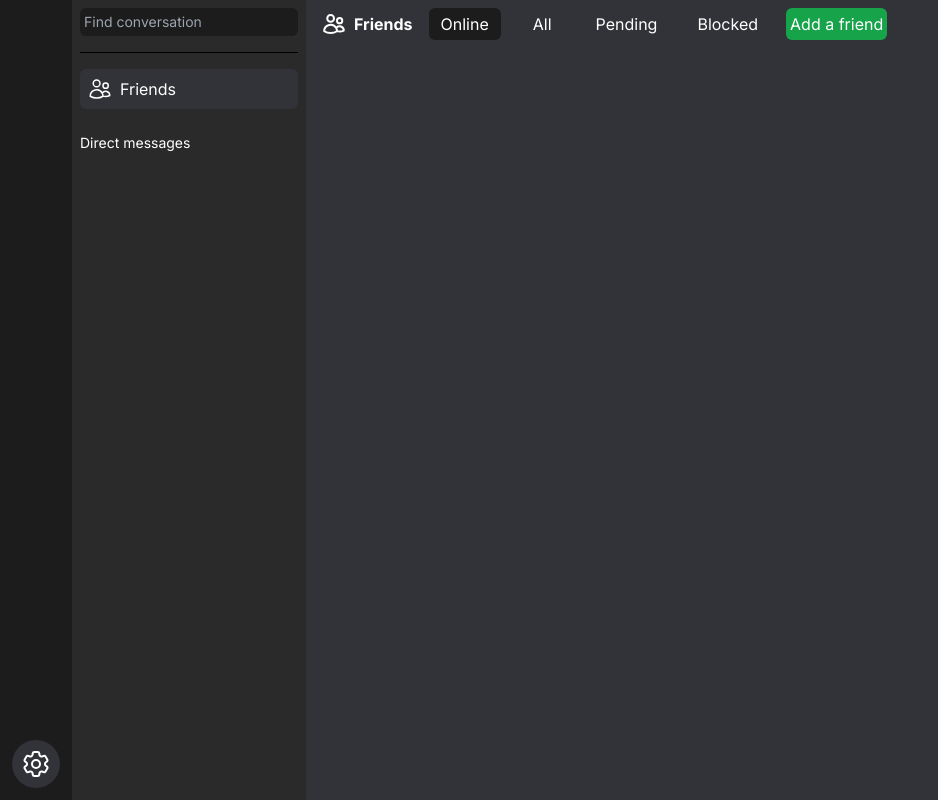
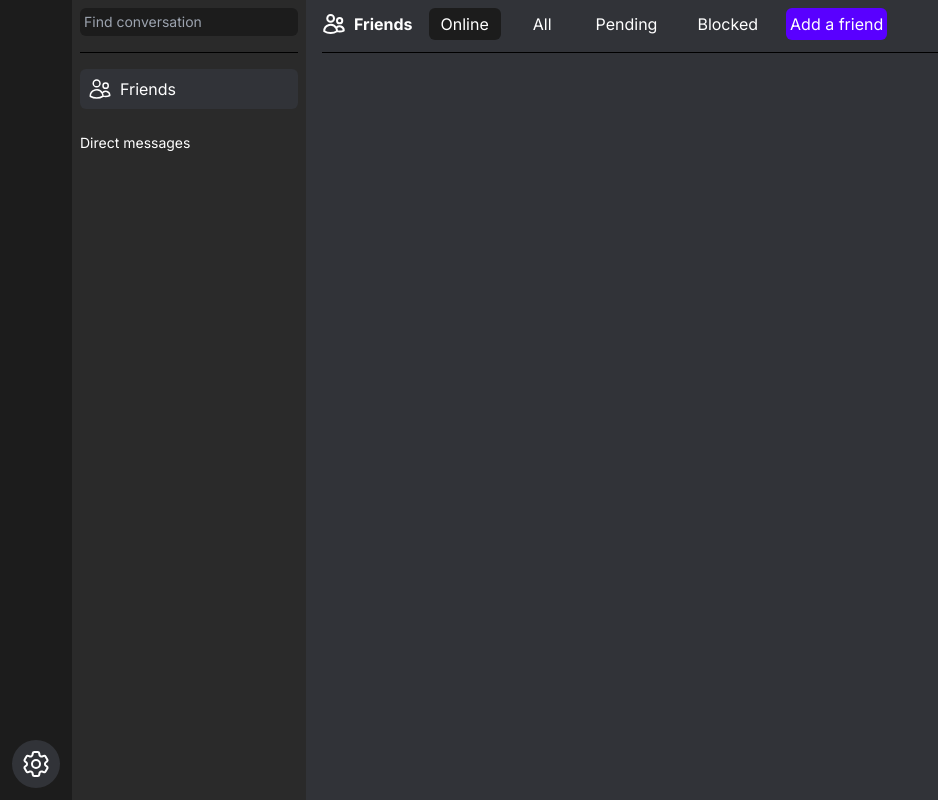
Before and after one commit to jakottelaar/Shaden-frontend, a Next.js app in the folder my-app/: page /home in a window 1280 px wide. Shown: the whole page, without its empty margins (0-938 px from the left). Built offline with nearby package versions, Linux system fonts and the light colour scheme.

Commit message:
Created add friend modal

```diff
--- a/my-app/app/(main)/home/page.tsx
+++ b/my-app/app/(main)/home/page.tsx
@@ -13,7 +13,7 @@ const Home = () => {
       <div>
         <DirectMessageSidebar />
       </div>
-      <div>
+      <div className="flex-grow">
         <FriendsOverviewMain />
       </div>
     </div>
--- /dev/null
+++ b/my-app/components/AddFriendModal.tsx
@@ -0,0 +1,22 @@
+import { Dialog, DialogContent, DialogTrigger } from "./ui/dialog";
+
+const AddFriendModal = () => {
+  return (
+    <Dialog>
+      <DialogTrigger className="rounded-md bg-secondary-100 p-1 transition-all duration-300 hover:bg-secondary-700">
+        Add a friend
+      </DialogTrigger>
+      <DialogContent className="top-48 w-[800px] border-none bg-primary-1000">
+        <div className="flex flex-col space-y-4 p-4">
+          <h1 className="text-white">Add a friend with their username</h1>
+          <input className="rounded-md bg-primary-100 px-2 py-1 text-white outline-none" />
+          <button className="w-fit rounded-md bg-secondary-100 p-2 text-white transition-all duration-300 hover:bg-secondary-500">
+            Sent friend request
+          </button>
+        </div>
+      </DialogContent>
+    </Dialog>
+  );
+};
+
+export default AddFriendModal;
--- a/my-app/components/FriendsOverviewMain.tsx
+++ b/my-app/components/FriendsOverviewMain.tsx
@@ -1,4 +1,6 @@
 import React, { useState } from "react";
+import { Separator } from "./ui/separator";
+import AddFriendModal from "./AddFriendModal";
 
 const FriendsOverviewMain = () => {
   const [selectedOption, setSelectedOption] = useState("Online");
@@ -55,10 +57,9 @@ const FriendsOverviewMain = () => {
         >
           Blocked
         </button>
-        <button className="rounded-md bg-green-600 p-1 transition-all duration-300 hover:bg-green-700">
-          Add a friend
-        </button>
+        <AddFriendModal />
       </div>
+      <Separator className="my-3 bg-black" />
     </div>
   );
 };
```
